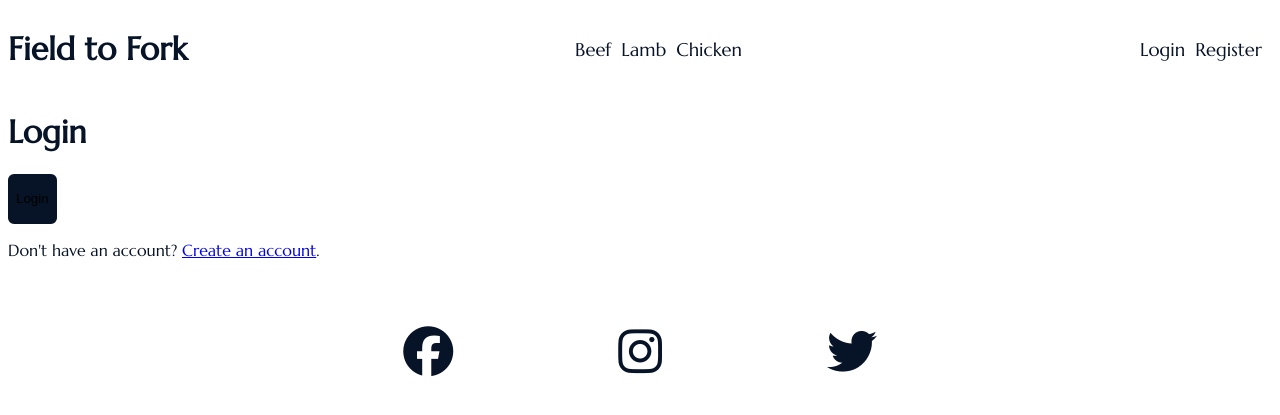
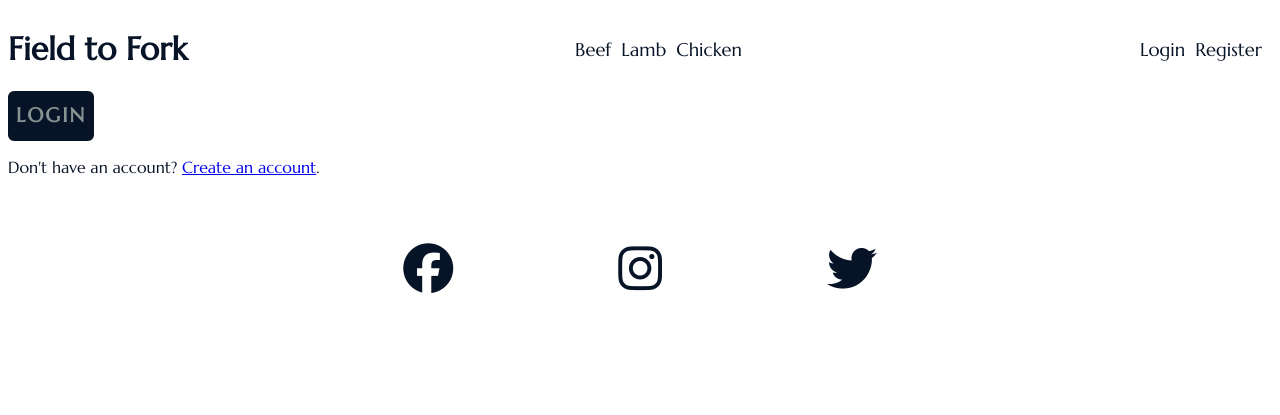
Before and after one commit to Dyl06/field-to-fork, a Django app: page /login/ in a window 1280 px wide. Shown: the top 415 px of the page. Run offline with Django 3.2, Linux system fonts and the light colour scheme; some libraries are stand-ins or nearby versions.

Commit message:
Add styling to login & Register buttons

```diff
--- a/templates/login.html
+++ b/templates/login.html
@@ -4,14 +4,17 @@
 
 {% load crispy_forms_tags %}
 
-<div class="container py-5">
-    <h1>Login</h1>
+<div>
     <form method="post">
         {% csrf_token %}
         {{ login_form|crispy }}
-        <button class="btn btn-primary" type="submit">Login</button>
+        <div class="center">
+            <button>
+                <a href="/login">Login</a>
+            </button>
+        </div>
     </form>
-    <p class="text-center">Don't have an account? <a href="/register">Create an account</a>.</p>
+    <p class="center">Don't have an account? <a href="/register">Create an account</a>.</p>
 </div>
 
 {% endblock %}
```
Also changed, not shown: templates/index.html (+4 -5 lines), templates/register.html (+6 -3 lines).
